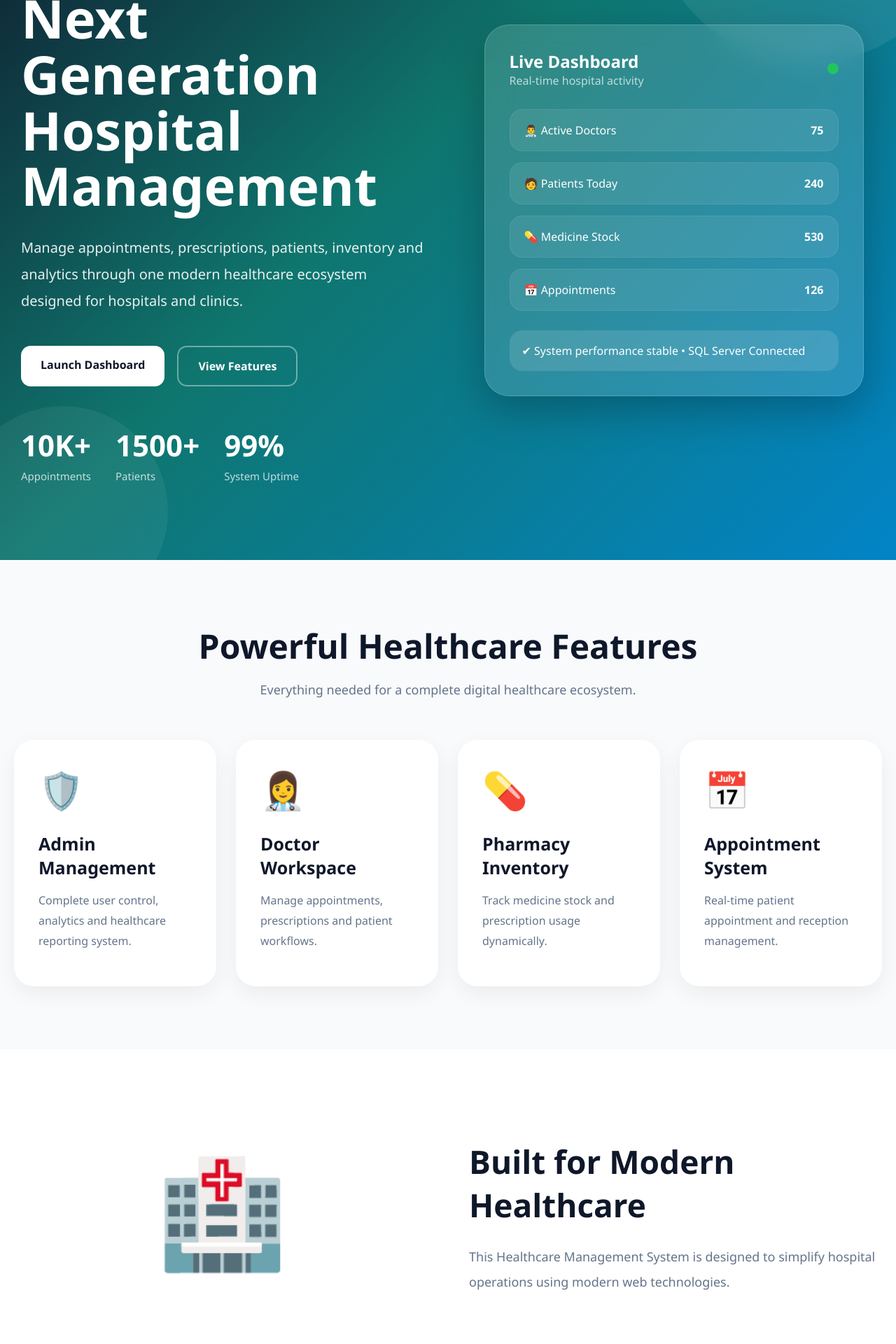
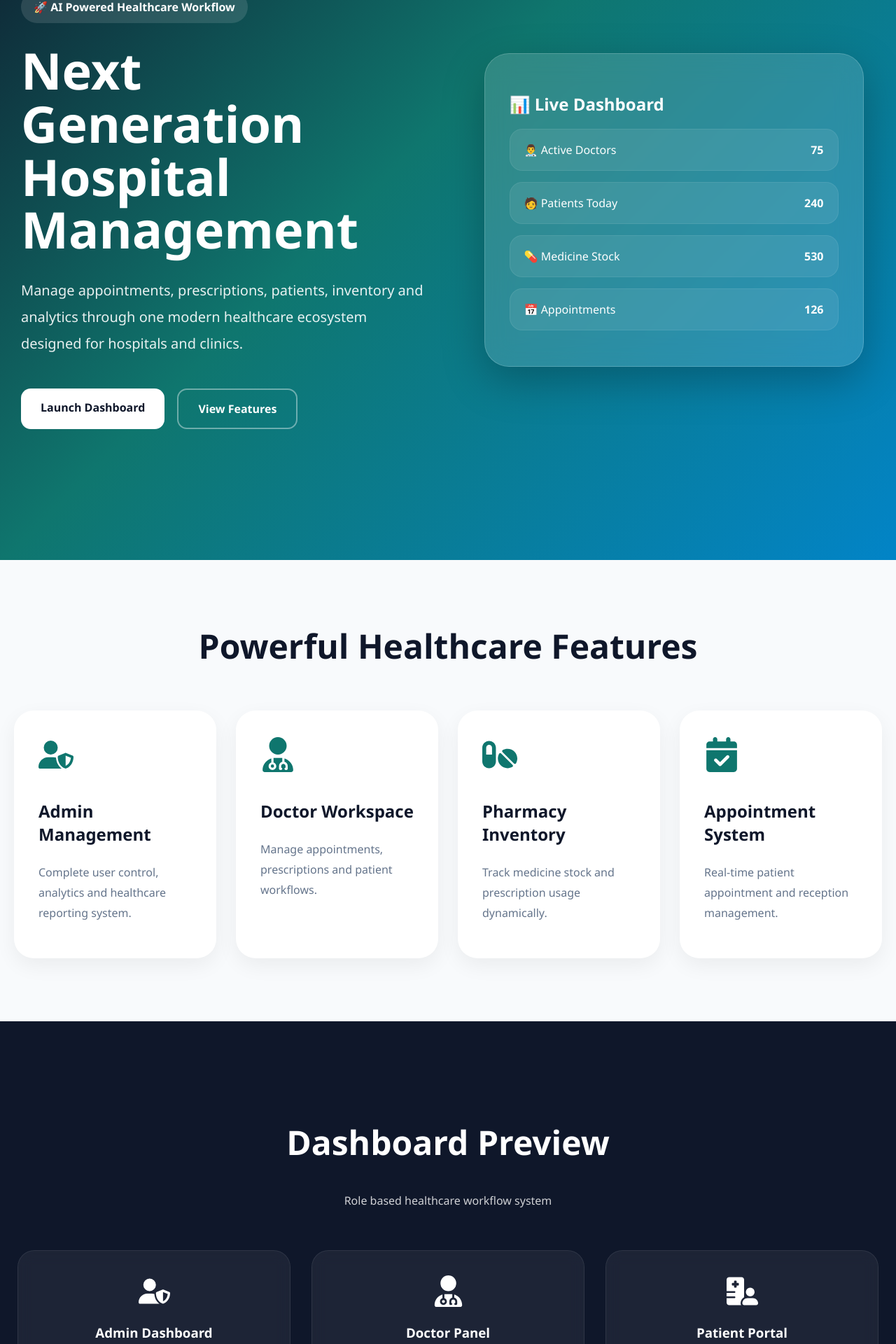
Before and after one commit to Prarthana725/healthcare_system, a React (Create React App) app in the folder frontend/: page / in a window 1280 px wide. Shown: the part 240-2160 px from the top of the page at 70% size. Built offline with nearby package versions, Linux system fonts and the light colour scheme.

Commit message:
Enhanced landing page UI and animations

```diff
--- a/frontend/src/LandingPage.js
+++ b/frontend/src/LandingPage.js
@@ -1,32 +1,52 @@
-import React from 'react';
+import React, { useEffect } from 'react';
+
+import {
+    FaUserDoctor,
+    FaUserShield,
+    FaHospitalUser,
+    FaPills,
+    FaCalendarCheck
+} from 'react-icons/fa6';
+
+import AOS from 'aos';
+
+import 'aos/dist/aos.css';
 
 export default function LandingPage() {
+
+    useEffect(() => {
+
+        AOS.init({
+            duration: 1000
+        });
+
+    }, []);
 
     const services = [
 
         {
-            icon: '🛡️',
+            icon: <FaUserShield />,
             title: 'Admin Management',
             desc:
                 'Complete user control, analytics and healthcare reporting system.'
         },
 
         {
-            icon: '👩‍⚕️',
+            icon: <FaUserDoctor />,
             title: 'Doctor Workspace',
             desc:
                 'Manage appointments, prescriptions and patient workflows.'
         },
 
         {
-            icon: '💊',
+            icon: <FaPills />,
             title: 'Pharmacy Inventory',
             desc:
                 'Track medicine stock and prescription usage dynamically.'
         },
 
         {
-            icon: '📅',
+            icon: <FaCalendarCheck />,
             title: 'Appointment System',
             desc:
                 'Real-time patient appointment and reception management.'
@@ -94,7 +114,7 @@ export default function LandingPage() {
                                 justifyContent:
                                     'center',
                                 color: 'white',
-                                fontSize: '26px'
+                                fontSize: '24px'
                             }}
                         >
                             🏥
@@ -137,6 +157,13 @@ export default function LandingPage() {
                             style={navLink}
                         >
                             Services
+                        </a>
+
+                        <a
+                            href="#dashboards"
+                            style={navLink}
+                        >
+                            Dashboards
                         </a>
 
                         <a
@@ -184,32 +211,6 @@ export default function LandingPage() {
 
                 <div
                     style={{
-                        position: 'absolute',
-                        width: '450px',
-                        height: '450px',
-                        borderRadius: '999px',
-                        background:
-                            'rgba(255,255,255,0.08)',
-                        top: '-120px',
-                        right: '-100px'
-                    }}
-                />
-
-                <div
-                    style={{
-                        position: 'absolute',
-                        width: '300px',
-                        height: '300px',
-                        borderRadius: '999px',
-                        background:
-                            'rgba(255,255,255,0.06)',
-                        bottom: '-80px',
-                        left: '-60px'
-                    }}
-                />
-
-                <div
-                    style={{
                         maxWidth: '1300px',
                         margin: '0 auto',
                         width: '100%',
@@ -217,15 +218,13 @@ export default function LandingPage() {
                         gridTemplateColumns:
                             'repeat(auto-fit, minmax(320px, 1fr))',
                         gap: '70px',
-                        alignItems: 'center',
-                        position: 'relative',
-                        zIndex: 2
+                        alignItems: 'center'
                     }}
                 >
 
                     {/* LEFT */}
 
-                    <div>
+                    <div data-aos="fade-right">
 
                         <div
                             style={{
@@ -249,7 +248,7 @@ export default function LandingPage() {
 
                         <h1
                             style={{
-                                fontSize: '76px',
+                                fontSize: '72px',
                                 lineHeight: '1.05',
                                 color: 'white',
                                 margin: 0,
@@ -305,52 +304,12 @@ export default function LandingPage() {
 
                         </div>
 
-                        <div
-                            style={{
-                                display: 'flex',
-                                gap: '35px',
-                                marginTop: '55px',
-                                flexWrap: 'wrap'
-                            }}
-                        >
-
-                            <div>
-                                <div style={heroStatNumber}>
-                                    10K+
-                                </div>
-
-                                <div style={heroStatLabel}>
-                                    Appointments
-                                </div>
-                            </div>
-
-                            <div>
-                                <div style={heroStatNumber}>
-                                    1500+
-                                </div>
-
-                                <div style={heroStatLabel}>
-                                    Patients
-                                </div>
-                            </div>
-
-                            <div>
-                                <div style={heroStatNumber}>
-                                    99%
-                                </div>
-
-                                <div style={heroStatLabel}>
-                                    System Uptime
-                                </div>
-                            </div>
-
-                        </div>
-
                     </div>
 
                     {/* RIGHT */}
 
                     <div
+                        data-aos="fade-left"
                         style={{
                             display: 'flex',
                             justifyContent:
@@ -376,55 +335,13 @@ export default function LandingPage() {
                             }}
                         >
 
-                            <div
+                            <h2
                                 style={{
-                                    display: 'flex',
-                                    justifyContent:
-                                        'space-between',
-                                    alignItems:
-                                        'center',
-                                    marginBottom:
-                                        '30px'
+                                    color: 'white'
                                 }}
                             >
-
-                                <div>
-
-                                    <div
-                                        style={{
-                                            color: 'white',
-                                            fontWeight:
-                                                '700',
-                                            fontSize:
-                                                '24px'
-                                        }}
-                                    >
-                                        Live Dashboard
-                                    </div>
-
-                                    <div
-                                        style={{
-                                            color:
-                                                'rgba(255,255,255,0.7)'
-                                        }}
-                                    >
-                                        Real-time hospital activity
-                                    </div>
-
-                                </div>
-
-                                <div
-                                    style={{
-                                        width: '16px',
-                                        height: '16px',
-                                        borderRadius:
-                                            '999px',
-                                        background:
-                                            '#22c55e'
-                                    }}
-                                />
-
-                            </div>
+                                📊 Live Dashboard
+                            </h2>
 
                             <div style={dashboardGlassCard}>
                                 <span>
@@ -452,20 +369,6 @@ export default function LandingPage() {
                                     📅 Appointments
                                 </span>
                                 <strong>126</strong>
-                            </div>
-
-                            <div
-                                style={{
-                                    marginTop: '28px',
-                                    background:
-                                        'rgba(255,255,255,0.12)',
-                                    borderRadius:
-                                        '18px',
-                                    padding: '18px',
-                                    color: 'white'
-                                }}
-                            >
-                                ✔ System performance stable • SQL Server Connected
                             </div>
 
                         </div>
@@ -496,21 +399,11 @@ export default function LandingPage() {
 
                     <h2
                         style={{
-                            fontSize: '48px',
-                            marginBottom: '15px'
+                            fontSize: '48px'
                         }}
                     >
                         Powerful Healthcare Features
                     </h2>
-
-                    <p
-                        style={{
-                            color: '#64748b',
-                            fontSize: '18px'
-                        }}
-                    >
-                        Everything needed for a complete digital healthcare ecosystem.
-                    </p>
 
                 </div>
 
@@ -527,12 +420,14 @@ export default function LandingPage() {
 
                         <div
                             key={index}
+                            data-aos="fade-up"
                             style={serviceCard}
                         >
 
                             <div
                                 style={{
-                                    fontSize: '52px',
+                                    fontSize: '50px',
+                                    color: '#0f766e',
                                     marginBottom: '20px'
                                 }}
                             >
@@ -541,8 +436,7 @@ export default function LandingPage() {
 
                             <h3
                                 style={{
-                                    fontSize: '25px',
-                                    marginBottom: '14px'
+                                    fontSize: '24px'
                                 }}
                             >
                                 {service.title}
@@ -565,6 +459,122 @@ export default function LandingPage() {
 
             </section>
 
+            {/* DASHBOARD PREVIEW */}
+
+            <section
+                id="dashboards"
+                style={{
+                    background: '#0f172a',
+                    padding: '100px 25px',
+                    color: 'white'
+                }}
+            >
+
+                <div
+                    style={{
+                        maxWidth: '1250px',
+                        margin: '0 auto'
+                    }}
+                >
+
+                    <div
+                        style={{
+                            textAlign: 'center',
+                            marginBottom: '60px'
+                        }}
+                    >
+
+                        <h2
+                            style={{
+                                fontSize: '48px'
+                            }}
+                        >
+                            Dashboard Preview
+                        </h2>
+
+                        <p
+                            style={{
+                                opacity: 0.8,
+                                marginTop: '15px'
+                            }}
+                        >
+                            Role based healthcare workflow system
+                        </p>
+
+                    </div>
+
+                    <div
+                        style={{
+                            display: 'grid',
+                            gridTemplateColumns:
+                                'repeat(auto-fit, minmax(280px, 1fr))',
+                            gap: '30px'
+                        }}
+                    >
+
+                        <div
+                            data-aos="zoom-in"
+                            style={previewCard}
+                        >
+
+                            <FaUserShield
+                                size={45}
+                            />
+
+                            <h3>
+                                Admin Dashboard
+                            </h3>
+
+                            <p>
+                                Analytics, users and reports
+                            </p>
+
+                        </div>
+
+                        <div
+                            data-aos="zoom-in"
+                            style={previewCard}
+                        >
+
+                            <FaUserDoctor
+                                size={45}
+                            />
+
+                            <h3>
+                                Doctor Panel
+                            </h3>
+
+                            <p>
+                                Appointments and prescriptions
+                            </p>
+
+                        </div>
+
+                        <div
+                            data-aos="zoom-in"
+                            style={previewCard}
+                        >
+
+                            <FaHospitalUser
+                                size={45}
+                            />
+
+                            <h3>
+                                Patient Portal
+                            </h3>
+
+                            <p>
+                                Medical history and appointments
+                            </p>
+
+                        </div>
+
+                    </div>
+
+                </div>
+
+            </section>
+
             {/* ABOUT */}
 
             <section
@@ -577,31 +587,15 @@ export default function LandingPage() {
 
                 <div
                     style={{
-                        maxWidth: '1250px',
+                        maxWidth: '1200px',
                         margin: '0 auto',
-                        display: 'grid',
-                        gridTemplateColumns:
-                            'repeat(auto-fit, minmax(320px, 1fr))',
-                        gap: '60px',
-                        alignItems: 'center'
+                        textAlign: 'center'
                     }}
                 >
 
-                    <div
-                        style={{
-                            fontSize: '150px',
-                            textAlign: 'center'
-                        }}
-                    >
-                        🏥
-                    </div>
-
-                    <div>
-
                     <h2
                         style={{
-                                fontSize: '46px',
-                                marginBottom: '25px'
+                            fontSize: '48px'
                         }}
                     >
                         Built for Modern Healthcare
@@ -611,16 +605,17 @@ export default function LandingPage() {
                         style={{
                             color: '#64748b',
                             lineHeight: '2',
-                                fontSize: '18px'
+                            fontSize: '18px',
+                            marginTop: '25px'
                         }}
                     >
                         This Healthcare Management
-                            System is designed to simplify
-                            hospital operations using modern
-                            web technologies.
+                        System simplifies hospital
+                        operations using React,
+                        Node.js and SQL Server with
+                        role-based dashboards and
+                        appointment workflows.
                     </p>
-
-                    </div>
 
                 </div>
 
@@ -648,7 +643,7 @@ export default function LandingPage() {
                         opacity: 0.75
                     }}
                 >
-                    Developed by Sankalpa • React • Node.js • SQL Server
+                    Developed by ABCD • React • Node.js • SQL Server
                 </p>
 
             </footer>
@@ -729,25 +724,6 @@ const serviceCard = {
         '0 10px 30px rgba(0,0,0,0.06)'
 };
 
-const heroStatNumber = {
-
-    color: 'white',
-
-    fontSize: '42px',
-
-    fontWeight: '800'
-};
-
-const heroStatLabel = {
-
-    color:
-        'rgba(255,255,255,0.75)',
-
-    marginTop: '6px',
-
-    fontSize: '15px'
-};
-
 const dashboardGlassCard = {
 
     display: 'flex',
@@ -770,3 +746,21 @@ const dashboardGlassCard = {
     border:
         '1px solid rgba(255,255,255,0.08)'
 };
+
+const previewCard = {
+
+    background:
+        'rgba(255,255,255,0.06)',
+
+    padding: '35px',
+
+    borderRadius: '24px',
+
+    textAlign: 'center',
+
+    border:
+        '1px solid rgba(255,255,255,0.08)',
+
+    backdropFilter:
+        'blur(10px)'
+};
--- /dev/null
+++ b/package.json
@@ -0,0 +1,6 @@
+{
+  "dependencies": {
+    "aos": "^2.3.4",
+    "react-icons": "^5.6.0"
+  }
+}
```
Also changed, not shown: 2 other files (tests, documents, lock files or other folders). Lines whose indentation alone changed are shown as unchanged.
